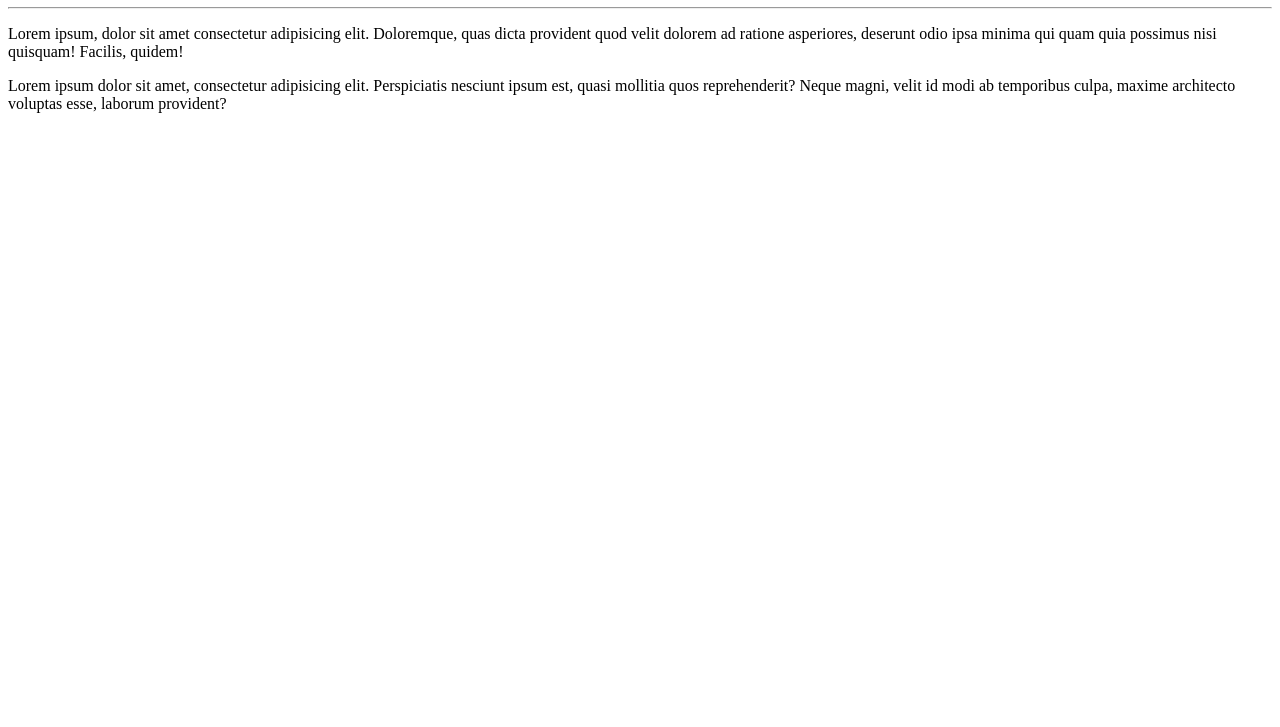
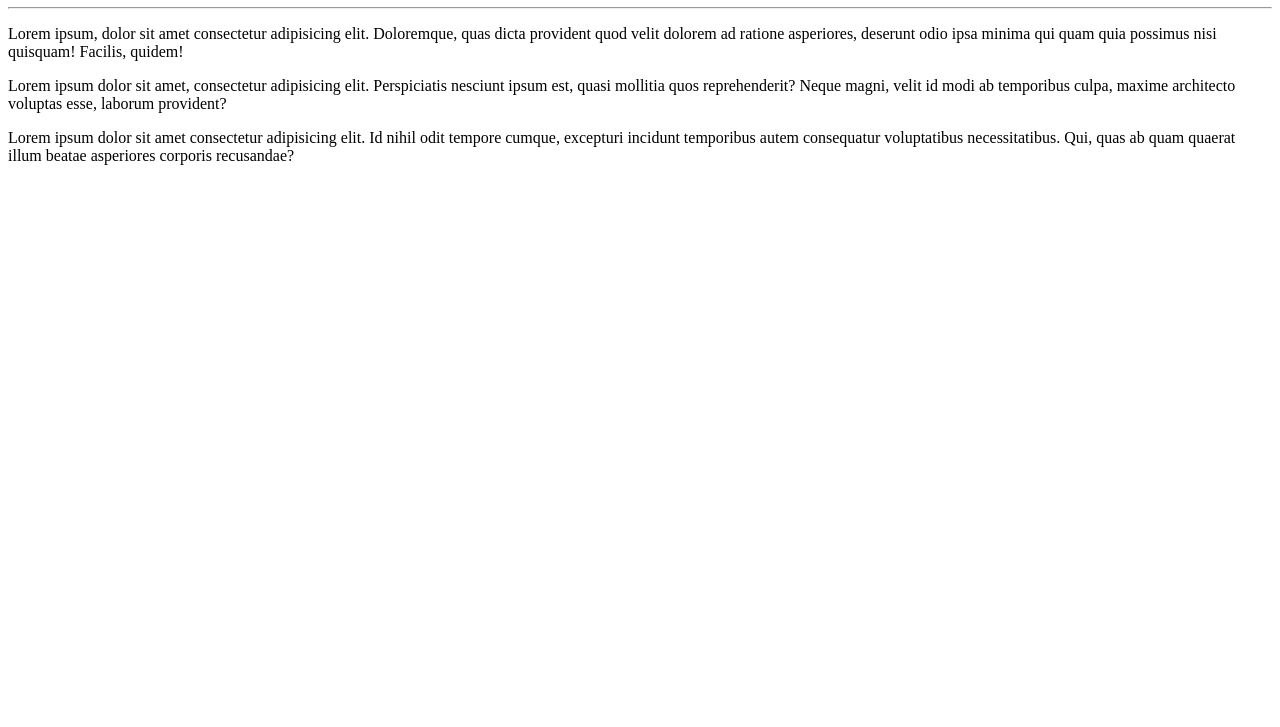
Before and after one commit to emersongr/OlaMundo, a plain HTML site: page site-exemplo/index.html in a window 1280 px wide. Shown: the part 73-800 px from the top of the page. Drawn offline with Linux system fonts and the light colour scheme.

Commit message:
Mais um paragrafo
Adicionei mais um paragrafo

```diff
--- a/site-exemplo/index.html
+++ b/site-exemplo/index.html
@@ -10,6 +10,6 @@
    <h1>Olá, mundo!</h1>
    <hr>
    <p>Lorem ipsum, dolor sit amet consectetur adipisicing elit. Doloremque, quas dicta provident quod velit dolorem ad ratione asperiores, deserunt odio ipsa minima qui quam quia possimus nisi quisquam! Facilis, quidem!
-   </p>Lorem ipsum dolor sit amet, consectetur adipisicing elit. Perspiciatis nesciunt ipsum est, quasi mollitia quos reprehenderit? Neque magni, velit id modi ab temporibus culpa, maxime architecto voluptas esse, laborum provident?
+   </p>Lorem ipsum dolor sit amet, consectetur adipisicing elit. Perspiciatis nesciunt ipsum est, quasi mollitia quos reprehenderit? Neque magni, velit id modi ab temporibus culpa, maxime architecto voluptas esse, laborum provident?<p>Lorem ipsum dolor sit amet consectetur adipisicing elit. Id nihil odit tempore cumque, excepturi incidunt temporibus autem consequatur voluptatibus necessitatibus. Qui, quas ab quam quaerat illum beatae asperiores corporis recusandae?</p>
 </body>
 </html>
```
